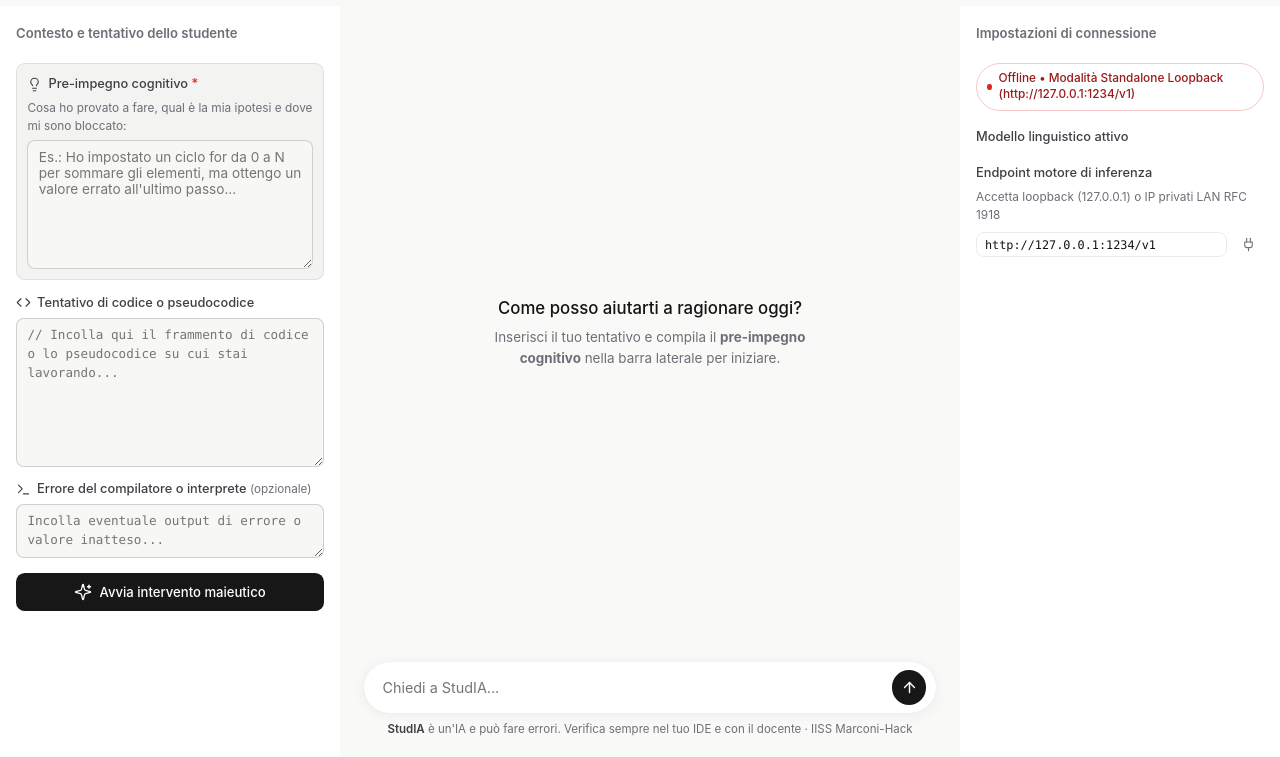
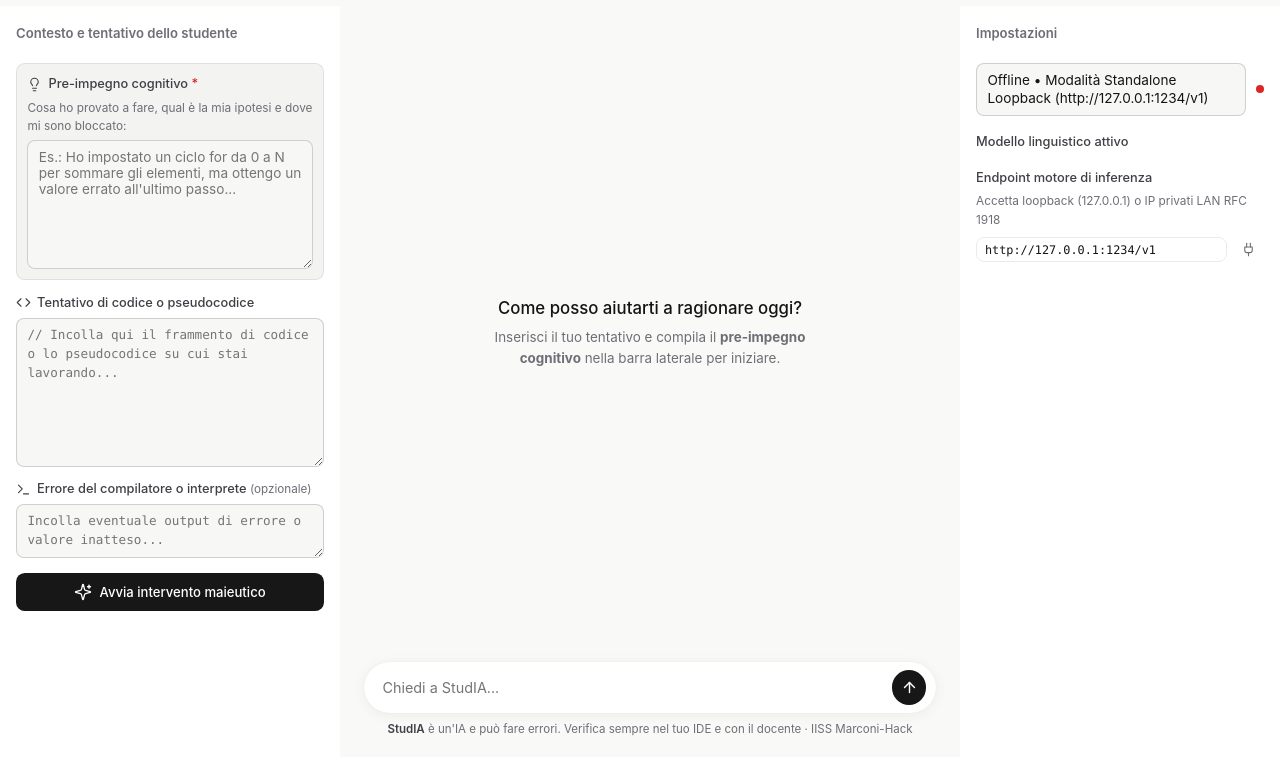
Before and after one commit to luciano-vitale/tutor-maieutico, a website built with Vite: page index.html in a window 1280 px wide. Both pictures are taken after a click on the button 1243 px from the left and 24 px from the top of the page. Shown: the part 43-800 px from the top of the page. Built offline with nearby package versions, Linux system fonts and the light colour scheme; files whose address does not match are found by name.

Commit message:
feat(ui): armonizzazione pannello impostazioni, casella rettangolare, led a destra e select a tutta larghezza

```diff
--- a/src/styles/main.css
+++ b/src/styles/main.css
@@ -497,8 +497,58 @@ body {
   padding: 0.45rem 0.65rem;
 }
 
+.tm-status-row {
+  display: flex;
+  align-items: center;
+  gap: 0.6rem;
+  width: 100%;
+}
+
+.tm-status-box {
+  flex: 1;
+  min-width: 0;
+  display: block;
+  font-family: inherit;
+  font-size: 0.85rem;
+  line-height: 1.35;
+  padding: 0.45rem 0.65rem;
+  border: 1px solid var(--tm-border-strong);
+  border-radius: 0.5rem;
+  background: var(--tm-input-bg);
+  color: var(--tm-text);
+  word-break: break-word;
+  white-space: normal;
+}
+
+.tm-status-box .tm-status-text {
+  display: block;
+}
+
+.tm-status-row .tm-led {
+  flex-shrink: 0;
+  width: 0.5rem;
+  height: 0.5rem;
+  border-radius: 50%;
+  background: var(--tm-text-muted);
+  transition: background-color 0.15s ease;
+}
+
+.tm-status-box[data-status="online"] + .tm-led,
+.tm-status-row .tm-led[data-status="online"] {
+  background: var(--tm-online);
+}
+
+.tm-status-box[data-status="offline"] + .tm-led,
+.tm-status-row .tm-led[data-status="offline"] {
+  background: var(--tm-danger);
+}
+
 .tm-panel-settings .tm-model-select {
   width: 100%;
+  max-width: 100%;
+  box-sizing: border-box;
+  font-size: 0.85rem;
+  padding: 0.45rem 0.65rem;
 }
 
 .tm-panel-header {
--- a/src/ui/WorkspaceUI.ts
+++ b/src/ui/WorkspaceUI.ts
@@ -114,8 +114,8 @@ export async function mountWorkspaceUI(
               type="button"
               class="tm-icon-btn tm-connection-toggle-btn"
               data-testid="connection-toggle-btn"
-              data-tooltip="Mostra o nascondi le impostazioni di connessione"
-              aria-label="Mostra o nascondi le impostazioni di connessione"
+              data-tooltip="Mostra o nascondi le impostazioni"
+              aria-label="Mostra o nascondi le impostazioni"
               aria-controls="connection-settings-panel"
               aria-expanded="false"
             >
@@ -269,14 +269,21 @@ export async function mountWorkspaceUI(
         >
           <div class="tm-panel-header">
             <h2 id="settings-panel-heading" class="tm-panel-title">
-              Impostazioni di connessione
+              Impostazioni
             </h2>
           </div>
 
           <div class="tm-settings-content">
-            <div class="tm-status-pill" data-testid="connection-status-badge" aria-live="polite">
+            <div class="tm-status-row">
+              <div
+                class="tm-status-box"
+                data-testid="connection-status-badge"
+                role="status"
+                aria-live="polite"
+              >
+                <span class="tm-status-text"></span>
+              </div>
               <span class="tm-led" aria-hidden="true"></span>
-              <span class="tm-status-text"></span>
             </div>
 
             <div class="tm-form-group">
@@ -501,6 +508,10 @@ export async function mountWorkspaceUI(
     badgeTextEl.textContent = formatConnectionBadgeText(snapshot);
     badgeEl.dataset.status = snapshot.connectionStatus;
     badgeEl.dataset.mode = snapshot.connectionMode;
+    const ledEl = container.querySelector<HTMLElement>('.tm-status-row .tm-led');
+    if (ledEl) {
+      ledEl.dataset.status = snapshot.connectionStatus;
+    }
 
     if (snapshot.availableModels.length > 0) {
       modelSelect.hidden = false;
```
Also changed, not shown: tests/WorkspaceUI.test.ts (+11 -0 lines).
